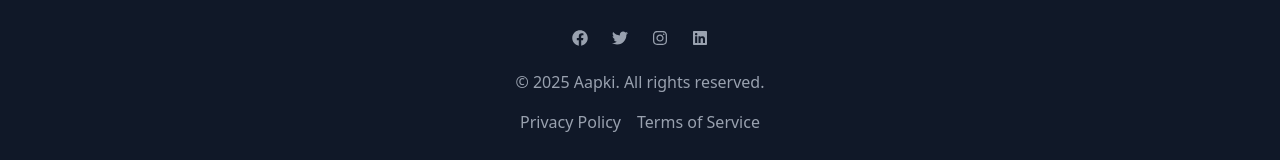
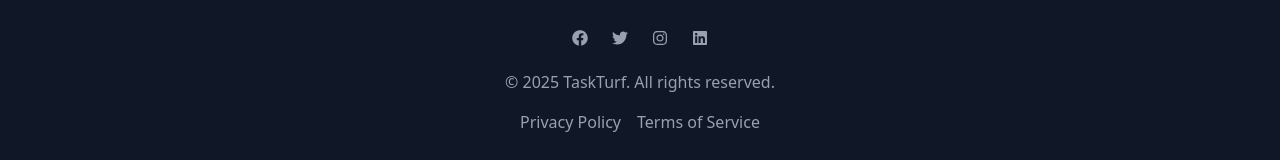
Before and after one commit to kalp-cg/task_turf, a React (Vite) app in the folder frontend/: page / in a window 1280 px wide. Shown: the part 2002-2162 px from the top of the page. Built offline with nearby package versions, Linux system fonts and the light colour scheme.

Commit message:
Enhanced footer UI for better navigation and interaction

```diff
--- a/frontend/src/components/Footer.jsx
+++ b/frontend/src/components/Footer.jsx
@@ -10,7 +10,7 @@
         <a href="#" className="text-gray-400 hover:text-white transition duration-300"><FaInstagram /></a>
         <a href="#" className="text-gray-400 hover:text-white transition duration-300"><FaLinkedin /></a>
       </div>
-      <p className="text-gray-400">&copy; 2025 Aapki. All rights reserved.</p>
+      <p className="text-gray-400">&copy; 2025 TaskTurf. All rights reserved.</p>
       <div className="mt-4">
         <a href="#" className="text-gray-400 hover:text-white transition duration-300 mx-2">Privacy Policy</a>
         <a href="#" className="text-gray-400 hover:text-white transition duration-300 mx-2">Terms of Service</a>
```
